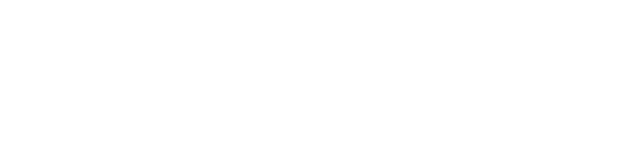
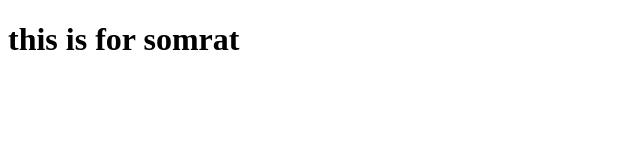
Before and after one commit to shooterboss/first-repos, a plain HTML site: page index.html in a window 1280 px wide. Shown: the whole page, without its empty margins (0-640 px from the left). Drawn offline with Linux system fonts and the light colour scheme.

Commit message:
somart added

```diff
--- a/index.html
+++ b/index.html
@@ -7,6 +7,7 @@
     <title>Document</title>
 </head>
 <body>
+    <h1>this is for somrat</h1>
 
 </body>
 </html>
```
